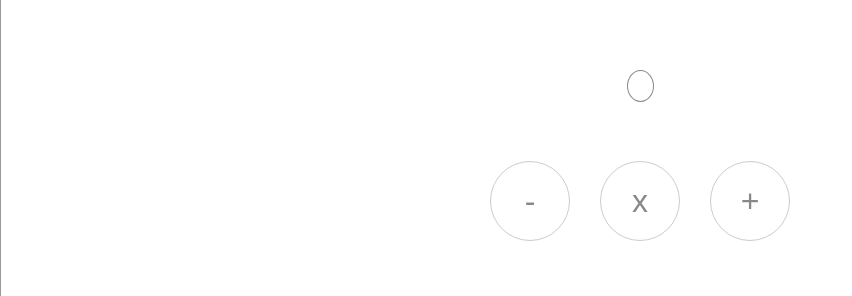
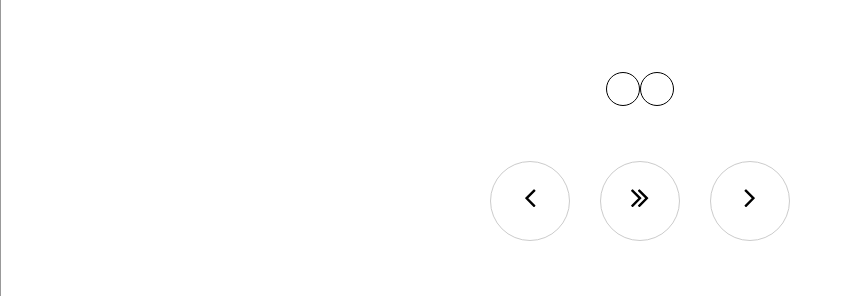
Before and after one commit to JayChetty/double, a React (Create React App) app: page / in a window 1280 px wide. Shown: the part 504-800 px from the top of the page, without its empty margins (0-852 px from the left). Built offline with nearby package versions, Linux system fonts and the light colour scheme.

Commit message:
working program type

```diff
--- a/src/App.css
+++ b/src/App.css
@@ -237,3 +237,21 @@ text {
   text-align: center;
   padding-top: 5px;
 }
+
+.move-display {
+  display: flex;
+  flex-direction: row;
+}
+
+.move-piece {
+  width: 32px;
+  height: 32px;
+  border: 1px solid black;
+  border-radius: 100%;
+}
+
+.controls {
+  display: flex;
+  flex-direction: column;
+  align-items: center;
+}
--- a/src/App.js
+++ b/src/App.js
@@ -33,14 +33,15 @@ class App extends Component {
     });
   }
 
-  reachedTarget() {
-    const { best } = this.level();
-    const { moves } = this.state;
-    const inMinMoves = best === moves;
+  doneMoves() {
+    const { target, best } = this.level();
+    const { moves, number } = this.state;
+    const atTarget = number === target;
+    // const inMinMoves = best === moves;
     console.log("best moves", best, moves);
     this.setState({ stalled: true }, async () => {
       await this.delay(2000);
-      if (inMinMoves) {
+      if (atTarget) {
         this.setState({
           number: 1,
           moves: 0,
@@ -67,6 +68,7 @@ class App extends Component {
   }
 
   doMove(operation) {
+    const { best } = this.level();
     return a => {
       const currentNumber = this.state.number;
       let newNumber;
@@ -91,9 +93,9 @@ class App extends Component {
         },
         () => {
           const target = this.level().target;
-          const atTarget = newNumber === target;
 
-          atTarget && this.reachedTarget();
+          const doneMoves = this.state.moves === best;
+          doneMoves && this.doneMoves();
         }
       );
     };
--- a/src/components/Controls.js
+++ b/src/components/Controls.js
@@ -16,7 +16,7 @@ export default function Controls({
     const classes = isActive ? "active-move" : null;
     const move = moveList[number] || "not set";
     return (
-      <div className={classes} key={number}>
+      <div className={`move-piece ${classes}`} key={number}>
         {icons[move]}
       </div>
     );
@@ -29,31 +29,36 @@ export default function Controls({
         className="button"
         onClick={playMove("removeOne")}
       >
-        -
+        {icons["removeOne"]}
       </button>
       <button
         disabled={stalled}
         className="button"
         onClick={playMove("double")}
       >
-        x
+        {icons["double"]}
       </button>
       <button
         disabled={stalled}
         className="button"
         onClick={playMove("addOne")}
       >
-        +
+        {icons["addOne"]}
       </button>
     </div>
   );
 
-  const goButton = <button onClick={go}> go </button>;
+  const goButton = (
+    <button className="button" onClick={go}>
+      {" "}
+      go{" "}
+    </button>
+  );
 
   const controls = best === moveList.length ? goButton : placeButtons;
   return (
     <div className="controls">
-      <div className="moves">{moveItems}</div>
+      <div className="move-display">{moveItems}</div>
       <div className="buttons">{controls}</div>
     </div>
   );
```
